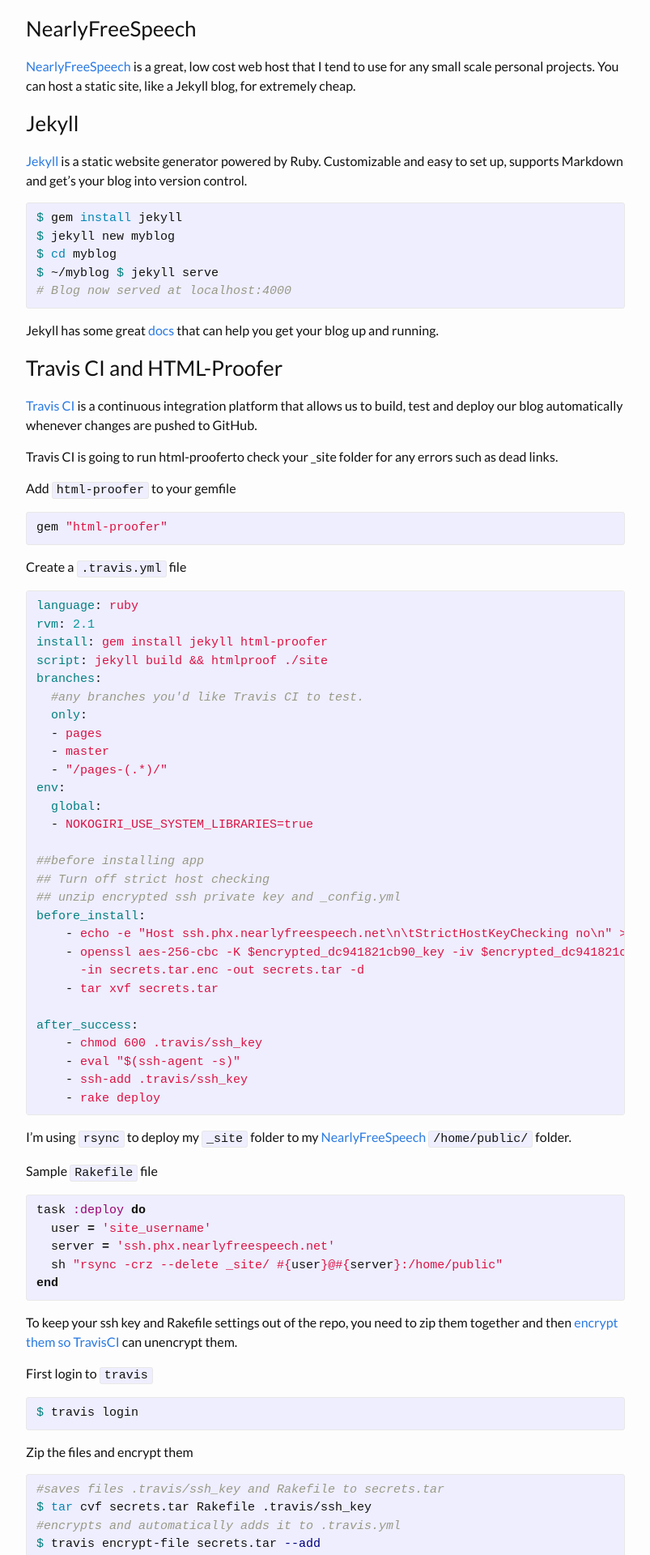
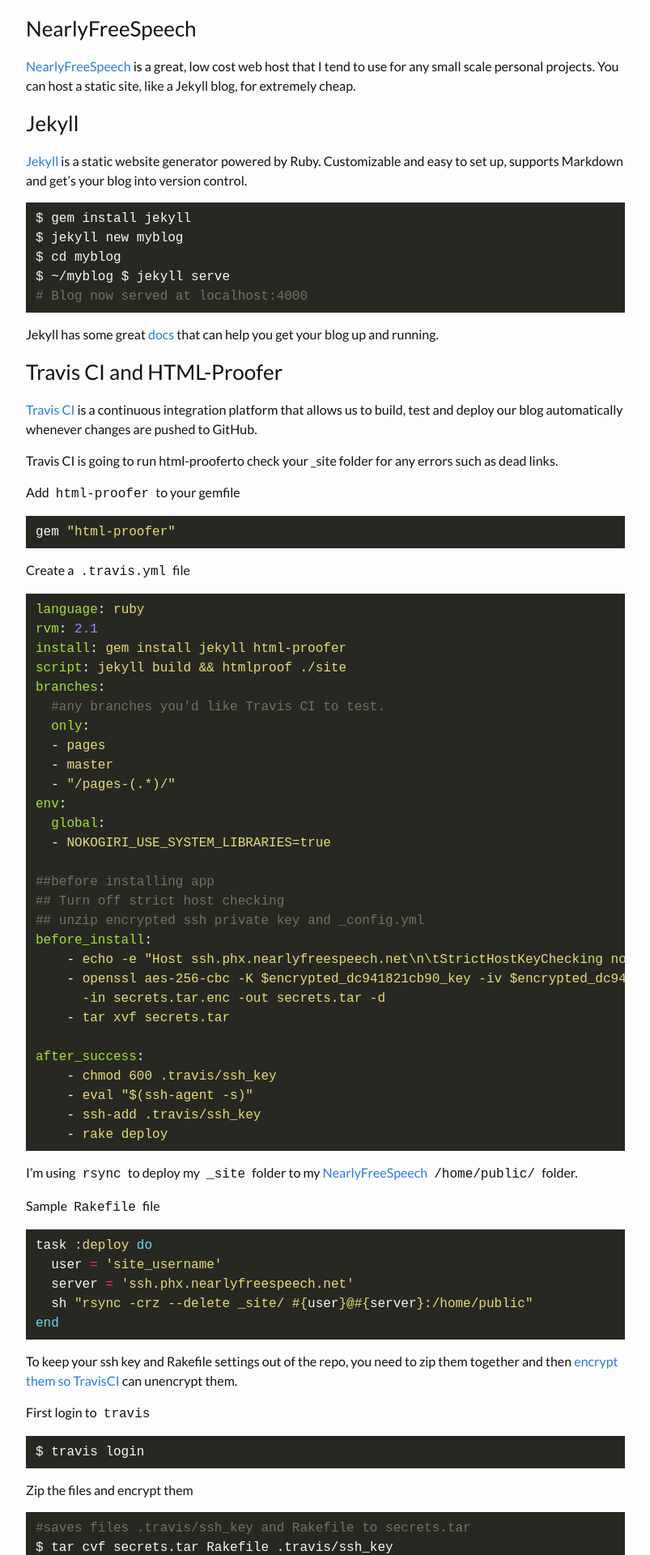
Before and after one commit to clettenberg/blog, a Jekyll site: the page built from _posts/2015-06-01-jekyll-travis-ci-nearlyfreespeech.md, in a window 1280 px wide. Shown: the part 484-2404 px from the top of the page at 81% size, without its empty margins (238-1041 px from the left). Built offline with Jekyll 4.4.1, drawn with Linux system fonts in a browser that asks for light colours; nearby versions of some CDN libraries.

Commit message:
Changed code highlight to Monokai

```diff
--- a/_sass/_base.scss
+++ b/_sass/_base.scss
@@ -122,16 +122,6 @@
 
 
 
-/**
- * Code formatting
- */
-pre,
-code {
-    font-size: 15px;
-    border: 1px solid $grey-color-light;
-    border-radius: 3px;
-    background-color: #eef;
-}
 
 code {
     padding: 1px 5px;
--- a/_sass/_syntax-highlighting.scss
+++ b/_sass/_syntax-highlighting.scss
@@ -2,66 +2,65 @@
  * Syntax highlighting styles
  */
 .highlight {
-    background: #fff;
-    @extend %vertical-rhythm;
-
-    .c     { color: #998; font-style: italic } // Comment
-    .err   { color: #a61717; background-color: #e3d2d2 } // Error
-    .k     { font-weight: bold } // Keyword
-    .o     { font-weight: bold } // Operator
-    .cm    { color: #998; font-style: italic } // Comment.Multiline
-    .cp    { color: #999; font-weight: bold } // Comment.Preproc
-    .c1    { color: #998; font-style: italic } // Comment.Single
-    .cs    { color: #999; font-weight: bold; font-style: italic } // Comment.Special
-    .gd    { color: #000; background-color: #fdd } // Generic.Deleted
-    .gd .x { color: #000; background-color: #faa } // Generic.Deleted.Specific
-    .ge    { font-style: italic } // Generic.Emph
-    .gr    { color: #a00 } // Generic.Error
-    .gh    { color: #999 } // Generic.Heading
-    .gi    { color: #000; background-color: #dfd } // Generic.Inserted
-    .gi .x { color: #000; background-color: #afa } // Generic.Inserted.Specific
-    .go    { color: #888 } // Generic.Output
-    .gp    { color: #555 } // Generic.Prompt
-    .gs    { font-weight: bold } // Generic.Strong
-    .gu    { color: #aaa } // Generic.Subheading
-    .gt    { color: #a00 } // Generic.Traceback
-    .kc    { font-weight: bold } // Keyword.Constant
-    .kd    { font-weight: bold } // Keyword.Declaration
-    .kp    { font-weight: bold } // Keyword.Pseudo
-    .kr    { font-weight: bold } // Keyword.Reserved
-    .kt    { color: #458; font-weight: bold } // Keyword.Type
-    .m     { color: #099 } // Literal.Number
-    .s     { color: #d14 } // Literal.String
-    .na    { color: #008080 } // Name.Attribute
-    .nb    { color: #0086B3 } // Name.Builtin
-    .nc    { color: #458; font-weight: bold } // Name.Class
-    .no    { color: #008080 } // Name.Constant
-    .ni    { color: #800080 } // Name.Entity
-    .ne    { color: #900; font-weight: bold } // Name.Exception
-    .nf    { color: #900; font-weight: bold } // Name.Function
-    .nn    { color: #555 } // Name.Namespace
-    .nt    { color: #000080 } // Name.Tag
-    .nv    { color: #008080 } // Name.Variable
-    .ow    { font-weight: bold } // Operator.Word
-    .w     { color: #bbb } // Text.Whitespace
-    .mf    { color: #099 } // Literal.Number.Float
-    .mh    { color: #099 } // Literal.Number.Hex
-    .mi    { color: #099 } // Literal.Number.Integer
-    .mo    { color: #099 } // Literal.Number.Oct
-    .sb    { color: #d14 } // Literal.String.Backtick
-    .sc    { color: #d14 } // Literal.String.Char
-    .sd    { color: #d14 } // Literal.String.Doc
-    .s2    { color: #d14 } // Literal.String.Double
-    .se    { color: #d14 } // Literal.String.Escape
-    .sh    { color: #d14 } // Literal.String.Heredoc
-    .si    { color: #d14 } // Literal.String.Interpol
-    .sx    { color: #d14 } // Literal.String.Other
-    .sr    { color: #009926 } // Literal.String.Regex
-    .s1    { color: #d14 } // Literal.String.Single
-    .ss    { color: #990073 } // Literal.String.Symbol
-    .bp    { color: #999 } // Name.Builtin.Pseudo
-    .vc    { color: #008080 } // Name.Variable.Class
-    .vg    { color: #008080 } // Name.Variable.Global
-    .vi    { color: #008080 } // Name.Variable.Instance
-    .il    { color: #099 } // Literal.Number.Integer.Long
+  background: #272822; color: #f8f8f2;
+  @extend %vertical-rhythm;
+  .hll { background-color: #49483e }
+  .c { color: #75715e } /* Comment */
+  .err { color: #960050; background-color: #1e0010 } /* Error */
+  .k { color: #66d9ef } /* Keyword */
+  .l { color: #ae81ff } /* Literal */
+  .n { color: #f8f8f2 } /* Name */
+  .o { color: #f92672 } /* Operator */
+  .p { color: #f8f8f2 } /* Punctuation */
+  .cm { color: #75715e } /* Comment.Multiline */
+  .cp { color: #75715e } /* Comment.Preproc */
+  .c1 { color: #75715e } /* Comment.Single */
+  .cs { color: #75715e } /* Comment.Special */
+  .ge { font-style: italic } /* Generic.Emph */
+  .gs { font-weight: bold } /* Generic.Strong */
+  .kc { color: #66d9ef } /* Keyword.Constant */
+  .kd { color: #66d9ef } /* Keyword.Declaration */
+  .kn { color: #f92672 } /* Keyword.Namespace */
+  .kp { color: #66d9ef } /* Keyword.Pseudo */
+  .kr { color: #66d9ef } /* Keyword.Reserved */
+  .kt { color: #66d9ef } /* Keyword.Type */
+  .ld { color: #e6db74 } /* Literal.Date */
+  .m { color: #ae81ff } /* Literal.Number */
+  .s { color: #e6db74 } /* Literal.String */
+  .na { color: #a6e22e } /* Name.Attribute */
+  .nb { color: #f8f8f2 } /* Name.Builtin */
+  .nc { color: #a6e22e } /* Name.Class */
+  .no { color: #66d9ef } /* Name.Constant */
+  .nd { color: #a6e22e } /* Name.Decorator */
+  .ni { color: #f8f8f2 } /* Name.Entity */
+  .ne { color: #a6e22e } /* Name.Exception */
+  .nf { color: #a6e22e } /* Name.Function */
+  .nl { color: #f8f8f2 } /* Name.Label */
+  .nn { color: #f8f8f2 } /* Name.Namespace */
+  .nx { color: #a6e22e } /* Name.Other */
+  .py { color: #f8f8f2 } /* Name.Property */
+  .nt { color: #f92672 } /* Name.Tag */
+  .nv { color: #f8f8f2 } /* Name.Variable */
+  .ow { color: #f92672 } /* Operator.Word */
+  .w { color: #f8f8f2 } /* Text.Whitespace */
+  .mf { color: #ae81ff } /* Literal.Number.Float */
+  .mh { color: #ae81ff } /* Literal.Number.Hex */
+  .mi { color: #ae81ff } /* Literal.Number.Integer */
+  .mo { color: #ae81ff } /* Literal.Number.Oct */
+  .sb { color: #e6db74 } /* Literal.String.Backtick */
+  .sc { color: #e6db74 } /* Literal.String.Char */
+  .sd { color: #e6db74 } /* Literal.String.Doc */
+  .s2 { color: #e6db74 } /* Literal.String.Double */
+  .se { color: #ae81ff } /* Literal.String.Escape */
+  .sh { color: #e6db74 } /* Literal.String.Heredoc */
+  .si { color: #e6db74 } /* Literal.String.Interpol */
+  .sx { color: #e6db74 } /* Literal.String.Other */
+  .sr { color: #e6db74 } /* Literal.String.Regex */
+  .s1 { color: #e6db74 } /* Literal.String.Single */
+  .ss { color: #e6db74 } /* Literal.String.Symbol */
+  .bp { color: #f8f8f2 } /* Name.Builtin.Pseudo */
+  .vc { color: #f8f8f2 } /* Name.Variable.Class */
+  .vg { color: #f8f8f2 } /* Name.Variable.Global */
+  .vi { color: #f8f8f2 } /* Name.Variable.Instance */
+  .il { color: #ae81ff } /* Literal.Number.Integer.Long */
 }
```
